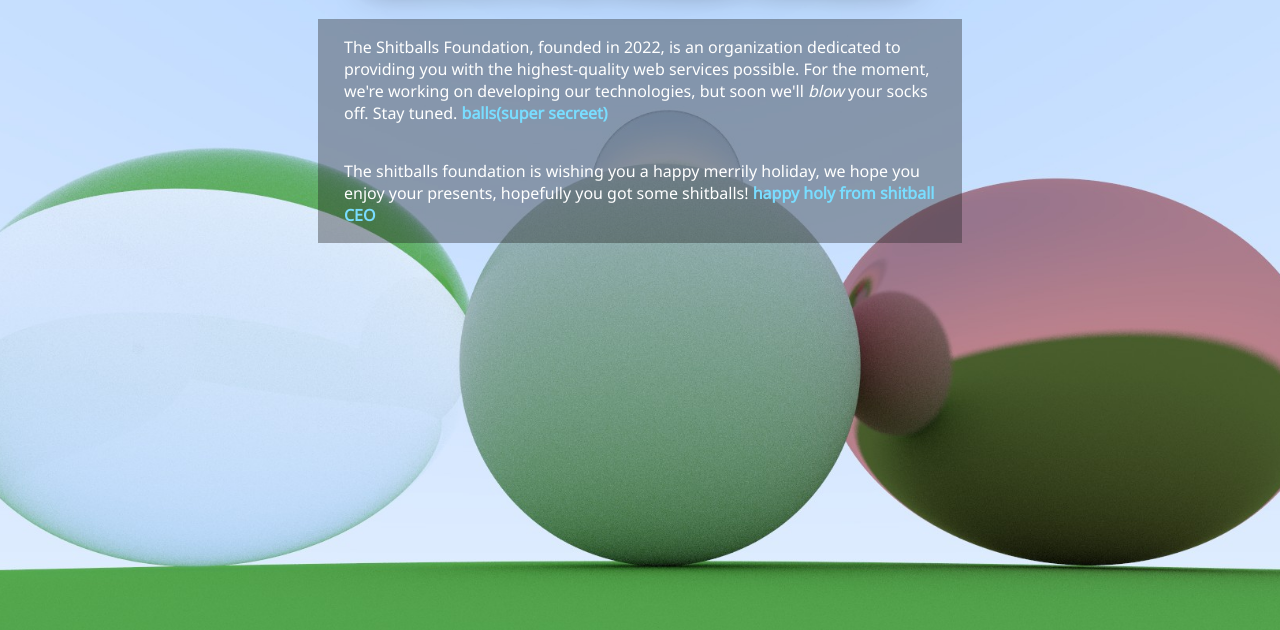
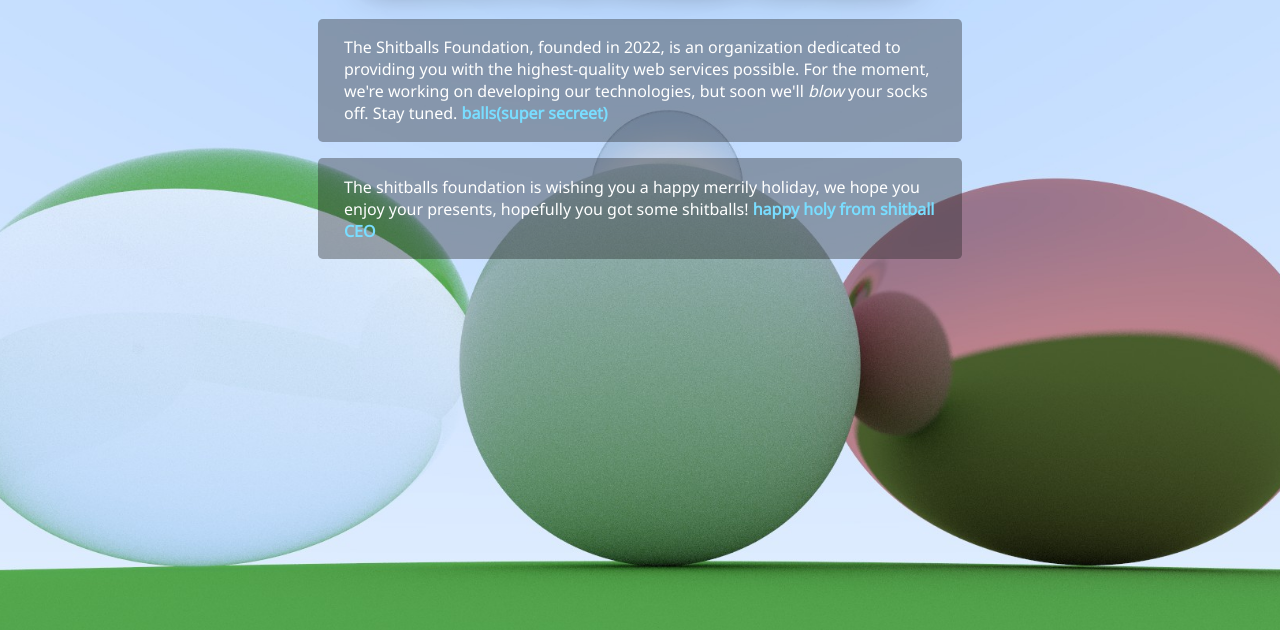
Before and after one commit to vincens2005/Shitballs-website, a plain HTML site: page index.html in a window 1280 px wide. Shown: the part 84-714 px from the top of the page. Drawn offline with Linux system fonts and the light colour scheme.

Commit message:
made website look better (rounded corners and adjusted margin-top)

```diff
--- a/style.css
+++ b/style.css
@@ -62,7 +62,10 @@ a:hover {
 }
 
 .graycard {
+	margin-top: 1em;
 	background: var(--theme-gray-tansparent);
 	padding: 0.1rem max(2px, 2vw);
 	width: min(80%, 37em);
+	border-radius: 0.3em;
+
 }
```
